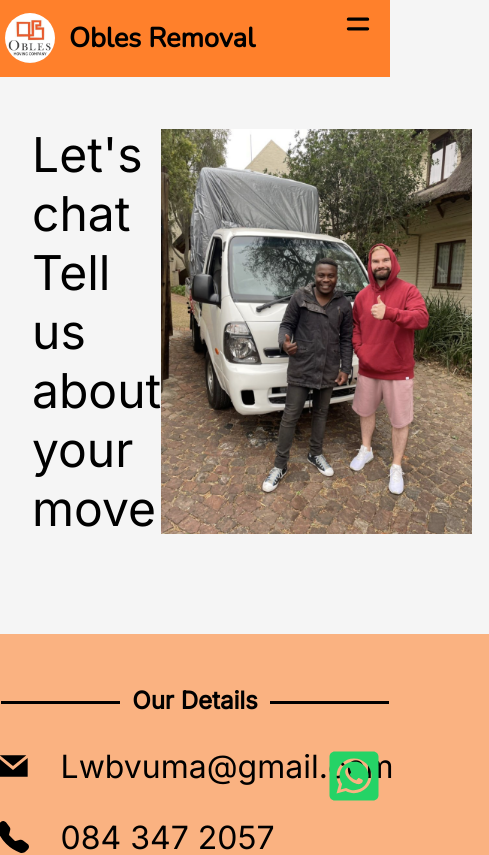
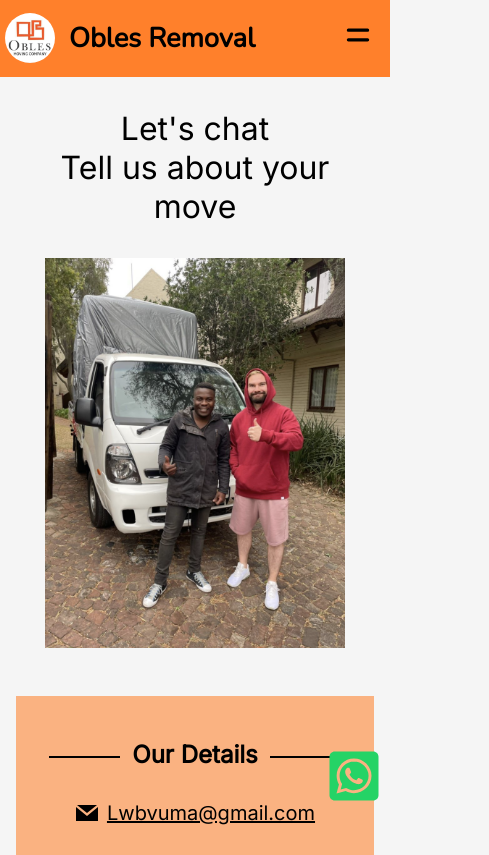
Before and after one commit to MakersDevv/oblesremoval, a Next.js app: page /contact in a window 390 px wide. Shown: the top 855 px of the page, 489 px wide, since content can reach past the window. Built offline with nearby package versions, Linux system fonts and the light colour scheme.

Commit message:
Must add animation

```diff
--- a/components/layout.module.css
+++ b/components/layout.module.css
@@ -14,6 +14,11 @@
     margin-bottom: 2rem;
 }
 
+@media screen and (min-width: 1500px){
+    .main {
+        padding: 0 20em;
+    }
+}
 @media screen and (max-width:425px) {
     .main {
         padding: 0 2em;
--- a/pages/contact.js
+++ b/pages/contact.js
@@ -9,38 +9,42 @@ export default function Contact() {
   return (
     <Layout>
       <div className={contactStyles.contactContainer}>
-        <div style={{
-          display: "flex",
-          flexDirection: "row",
-          alignItems: "center",
-          width: "100%",
-          justifyContent: "space-around"
-        }}>
+        <div className={contactStyles.contactText}>
           <div className={contactStyles.text}>
-            <p style={{width: "fit-content", marginRight: "0", marginLeft: "0"}}>
+            <span style={{ width: "100%" }}>
               {"Let's "}chat
               <br />
               Tell us about your move
-            </p>
+            </span>
           </div>
           <Image
             src={contactImage}
             alt="Standing with client"
             height={404.25}
             width={310.5}
+            className={contactStyles.image}
           />
         </div>
         <div className={contactStyles.contactDetailsContainer}>
           <h2>Our Details</h2>
           <div className={contactStyles.contactDetail}>
             <GrMail />
-            <a href="mailto:Lwbvuma@gmail.com" style={{ paddingLeft: "1em" }}>
+            <a
+              href="mailto:Lwbvuma@gmail.com"
+              style={{ paddingLeft: "1em", textDecoration: "underline" }}
+              className={contactStyles.detail}
+            >
               Lwbvuma@gmail.com
             </a>
           </div>
           <div className={contactStyles.contactDetail}>
             <BsTelephoneFill />
-            <span style={{ paddingLeft: "1em" }}>084 347 2057</span>
+            <span
+              style={{ paddingLeft: "1em" }}
+              className={contactStyles.detail}
+            >
+              084 347 2057
+            </span>
           </div>
         </div>
       </div>
--- a/pages/index.js
+++ b/pages/index.js
@@ -2,7 +2,7 @@ import Head from "next/head";
 import Image from "next/image";
 import homeStyles from "../styles/Home.module.css";
 import Layout from "../components/layout";
-import truck from "../public/truck.jpg";
+import hero from "../public/hero.jpg";
 import moving from "../public/peopleMoving.jpg";
 
 export default function Home() {
@@ -13,7 +13,7 @@ export default function Home() {
       </Head>
       <div className={homeStyles.heroContainer}>
         <Image
-          src={truck}
+          src={hero}
           alt="Picture of moving truck"
           width={1064.8}
           height={550}
--- a/pages/services.js
+++ b/pages/services.js
@@ -1,6 +1,6 @@
 import Layout from "../components/layout";
 import Image from "next/image";
-import pic4 from "../public/pic4.png";
+import pic4 from "../public/pic4.jpg";
 import pic5 from "../public/pic5.png";
 import pic9 from "../public/pic9.jpg";
 import serviceStyles from "../styles/serviceStyles.module.css";
--- a/styles/Home.module.css
+++ b/styles/Home.module.css
@@ -50,7 +50,7 @@
 }
 
 .heroImage {
-  max-width: 1300px;
+  max-width: 900px;
   width: 100%;
   height: auto;
 }
--- a/styles/contact.module.css
+++ b/styles/contact.module.css
@@ -7,8 +7,16 @@
 }
 
 .text {
+    width: fit-content;
+    font-size: 3rem;
+}
+
+.contactText {
+    display: flex;
+    flex-direction: row;
+    align-items: center;
+    justify-content: space-around;
     width: 100%;
-    font-size: 3rem;
 }
 
 .contactDetailsContainer {
@@ -22,11 +30,49 @@
     display: flex;
     flex-direction: row;
     align-items: center;
+    justify-content: center;
     margin: 2rem 0;
 }
 
-@media screen and (max-width: 1000px) {
-    .contactContainer {
+@media screen and (max-width: 768px) {
+   .image {
+    width: 100%;
+    max-width: 300px;
+    height: auto;
+   }
+
+   .contactDetailsContainer {
+    width: 100%;
+    height: auto;
+    padding: 1em;
+    font-size: 1.5rem;
+   }
+
+}
+
+@media screen and (max-width: 600px) {
+    .contactText {
         flex-direction: column;
+        text-align: center;
+        padding-top: 2rem;
+    }
+
+    .text {
+        font-size: 2rem;
+    }
+
+    .image {
+        margin-top: 2rem;
+    }
+
+    .contactDetailsContainer {
+        width: 110%;
+        padding: 1em 0;
+        margin-bottom: 2rem;
+    }
+
+    .detail {
+        font-size: 1.25rem;
+        padding-left: .5rem !important;
     }
 }
--- a/styles/globals.css
+++ b/styles/globals.css
@@ -52,7 +52,7 @@ h2:after {
   height: 2.5px;
   position: relative;
   vertical-align: middle;
-  width: 30%;
+  width: 20%;
 }
 
 h2:before {
@@ -219,7 +219,7 @@ h2:after {
     position: absolute;
     right: 0;
     top: 0;
-    padding: 0.5em 1em 0 0;
+    padding: 1.2em 1em 0 0;
     z-index: 15;
   }
   .nav-socials {
@@ -287,4 +287,10 @@ h2:after {
   .nav-list {
     width: 50%;
   }
-} /*# sourceMappingURL=Logo.css.map */
+}
+
+@media screen and (max-width: 375px) {
+  .logo {
+    font-size: 1.5rem;
+  }
+}
```
Also changed, not shown: public/hero.jpg (added), public/pic4.jpg (added).
